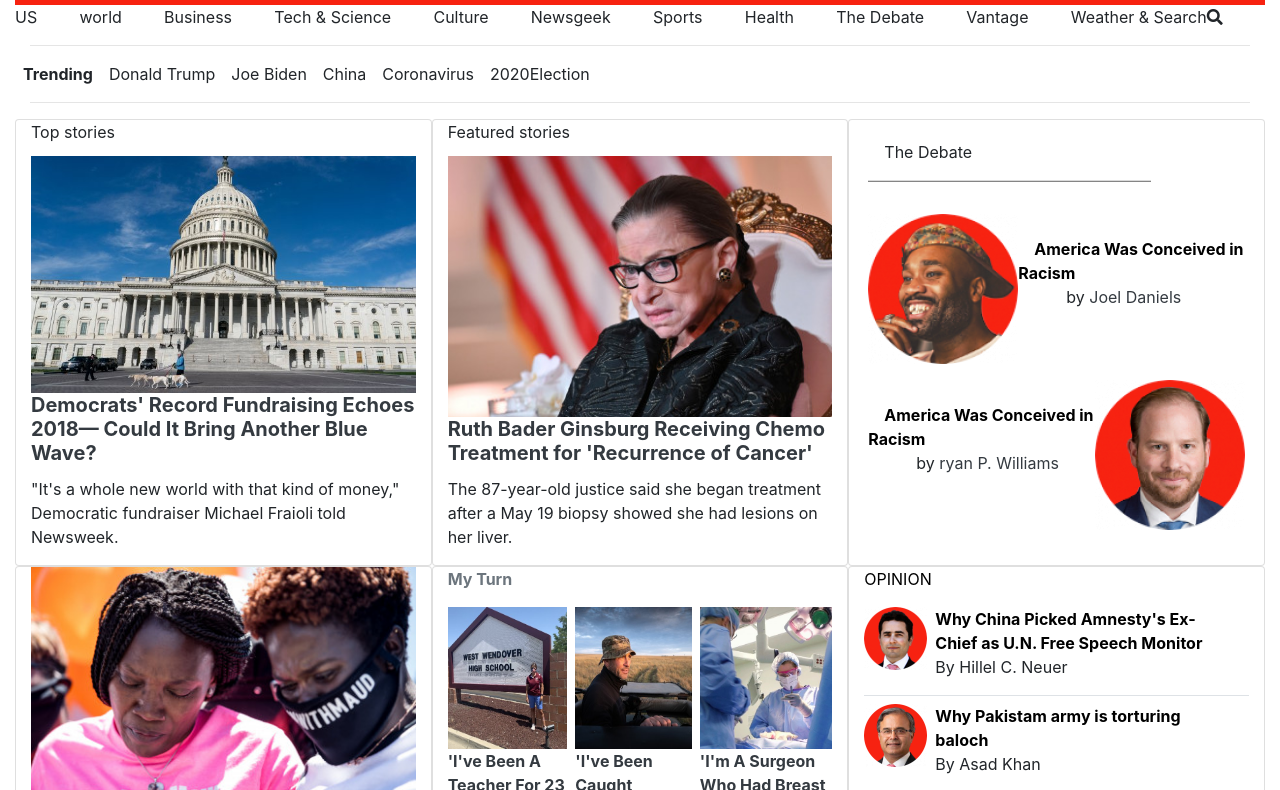
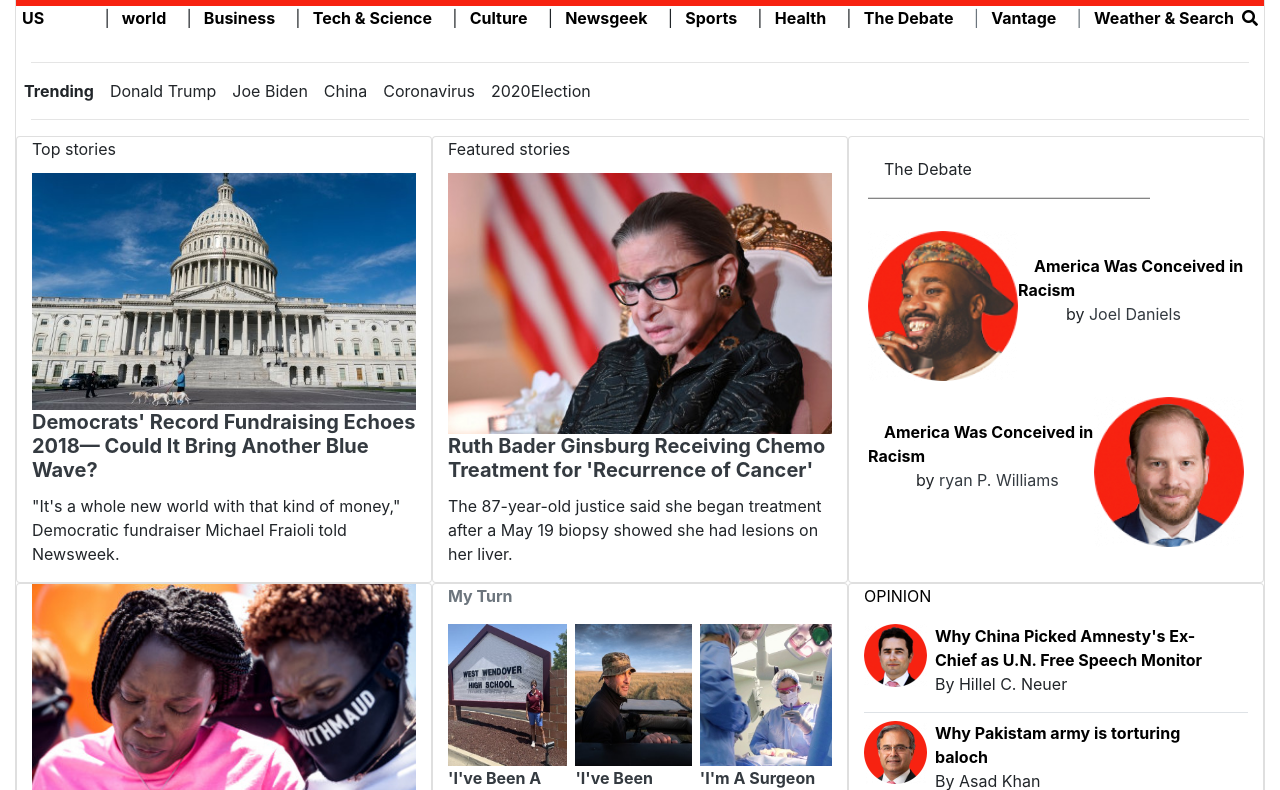
Before and after one commit to jamestucker1988/newsweek, a plain HTML site: page index1.html in a window 1280 px wide. Shown: the part 75-865 px from the top of the page. Drawn offline with nearby package versions, Linux system fonts and the light colour scheme; files whose address does not match are found by name.

Commit message:
fixed navbar containing us and world as items

```diff
--- a/index1.html
+++ b/index1.html
@@ -32,12 +32,13 @@
     <link rel="stylesheet" href="n.svg" />
   </head>
   <body>
-    <div class="container-fluid">
+    <div class="container-fluid ">
+      <div class="margin card">
       <nav class="navbar navbar-dark background1 position-sticky">
         <div class="navbar-brand">
           <img src="images/cloud.png" alt="cloud" class="width2 cloud" /><span
             >33deg In mumbai</span
-          ><span class="fa fa-angle-right right1"></span>
+          ><span class="fa fa-angle-right right1 d-lg-none"></span>
         </div>
 
         <img src="images/newsweek.svg" class="svg-width text-center mx-auto" />
@@ -73,20 +74,30 @@
         </div>
       </nav>
       <div class="container-fluid">
-        <div class="row d-flex sm">
-          <div class="flex-fill">US</div>
-          <div class="flex-fill">world</div>
-          <div class="flex-fill">Business</div>
-          <div class="flex-fill">Tech & Science</div>
-          <div class="flex-fill">Culture</div>
-          <div class="flex-fill">Newsgeek</div>
-          <div class="flex-fill">Sports</div>
-          <div class="flex-fill">Health</div>
-          <div class="flex-fill">The Debate</div>
-          <div class="flex-fill">Vantage</div>
-          <div class="flex-fill">
-            Weather & Search<i class="fa fa-search"></i>
-          </div>
+        <div class="row d-flex   flex-row justify-content-around flex-wrap">
+          <a href="#" class="text-color font-weight-bold display1">US</a>
+          <p class=" display1"><span class="ml-5 text-muteddisplay1">|</span></p>
+          <a href="#" class="text-color font-weight-bold display1">world</a>
+          <p class=" display1 "><span class="ml-lg-2 text-muteddisplay1">|</span></p>
+          <a href="#" class="text-color font-weight-bold display1">Business</a>
+          <p class=" display1 "><span class="ml-lg-2 text-muteddisplay1">|</span></p>
+          <a href="#" class="text-color font-weight-bold display1">Tech & Science</a>
+          <p class=" display1"><span class="ml-lg-2 text-muteddisplay1">|</span></p>
+          <a href="#" class="text-color font-weight-bold display1">Culture</a>
+          <p class=" display1"><span class="ml-lg-2 text-muteddisplay1">|</span></p>
+          <a href="#" class="text-color font-weight-bold display1">Newsgeek</a>
+          <p class=" display1"><span class="ml-lg-2 text-muteddisplay1">|</span></p>
+          <a href="#" class="text-color font-weight-bold display1">Sports</a>
+          <p class=" display1"><span class="ml-lg-2 text-muteddisplay1">|</span></p>
+          <a href="#" class="text-color font-weight-bold display1">Health</a>
+          <p class=" display1"><span class="ml-lg-2 text-muteddisplay1">|</span></p>
+          <a href="#" class="text-color font-weight-bold display1">The Debate</a>
+          <p class=" display1"><span class="ml-lg-2 text-muted">|</span></p>
+          <a href="#" class="text-color font-weight-bold display1">Vantage</a>
+          <p class=" display1"><span class="ml-lg-2 text-muted">|</span></p>
+          <a href="#" class="text-color font-weight-bold display1">Weather & Search<i class="fa fa-search ml-2"></i></a>
+
+
         </div>
         <hr class="light" />
       </div>
@@ -1616,5 +1627,6 @@
     </div>
       </div>
       <div class="row pl-3"><a href="#" class="text-muted">Consent preferences</a></div>
+    </div>
   </body>
 </html>
```
